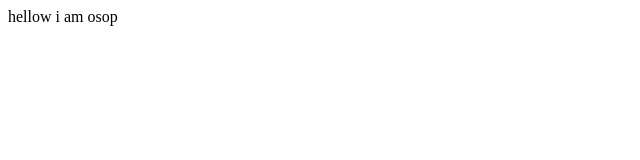
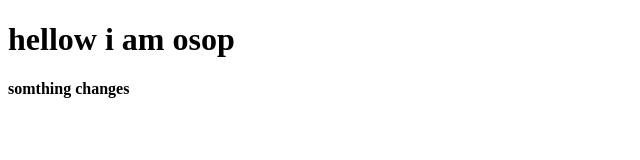
Before and after one commit to faarahtallman/news_website, a plain HTML site: page newspage.html in a window 1280 px wide. Shown: the whole page, without its empty margins (0-640 px from the left). Drawn offline with Linux system fonts and the light colour scheme.

```diff
--- a/newspage.html
+++ b/newspage.html
@@ -6,6 +6,9 @@
     <title>Document</title>
 </head>
 <body>
-    <head>hellow  i am osop</head>
+    <h1>hellow  i am osop</h1>
+    <h4>somthing changes
+
+    </h4>
 </body>
 </html>
```
